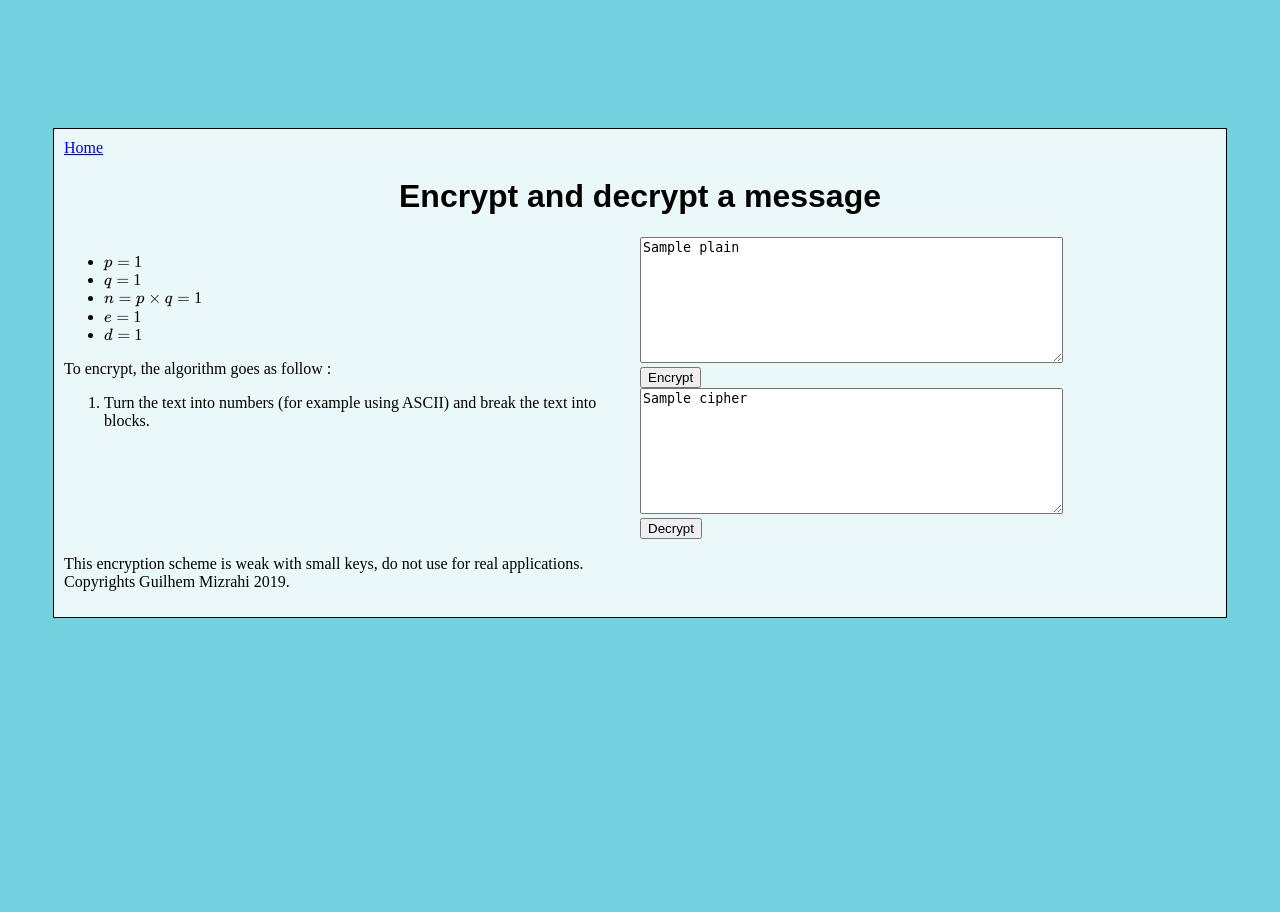
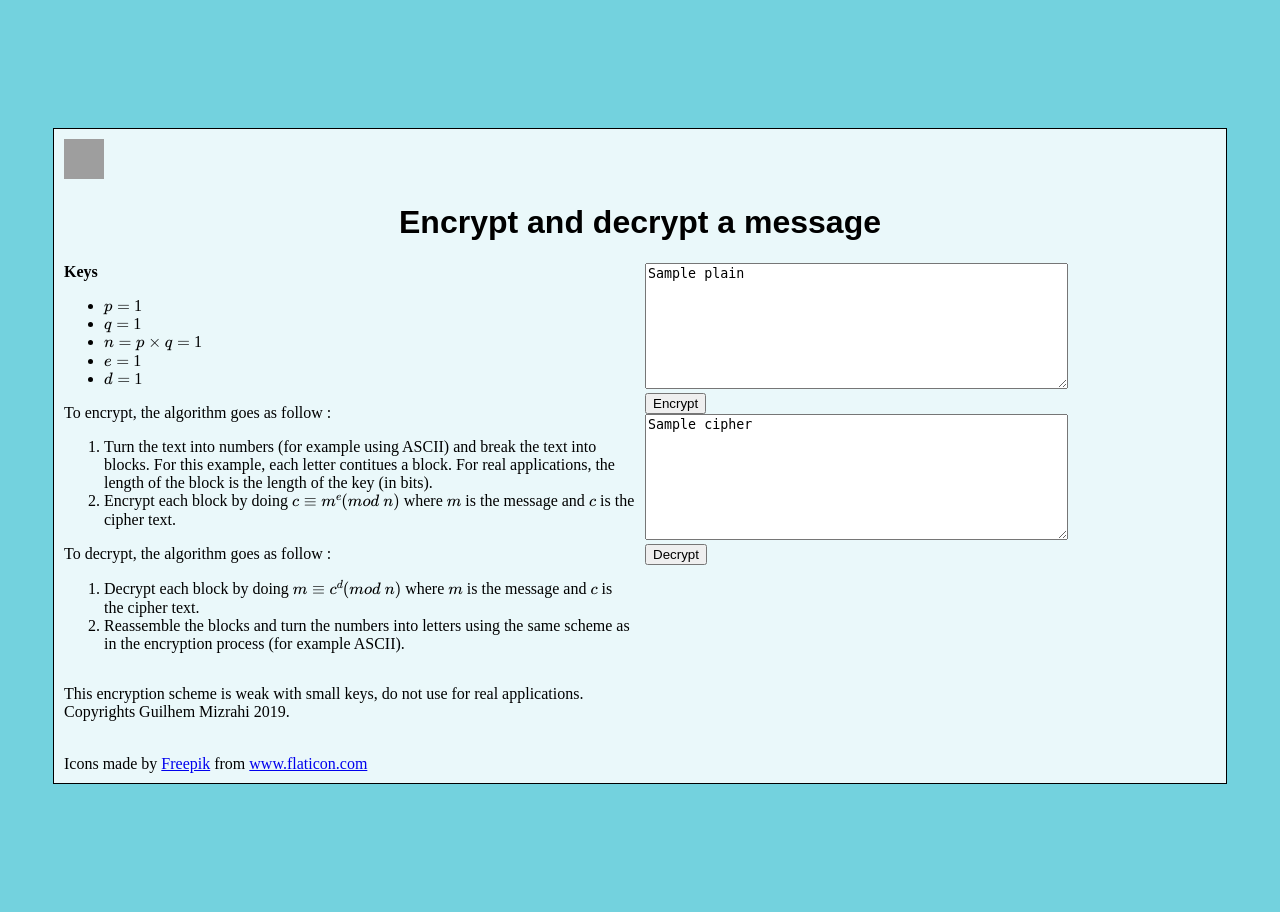
Before and after one commit to g-mizrahi/tinyRSA, a Flask app: template templates/encrypt.html in a window 1280 px wide. Before the commit the page ends 618 px from the top, so only its background shows below. Run offline with Flask 2, Linux system fonts and the light colour scheme; tables that the repository leaves empty hold one stand-in row (values such as "Sample post"); the template is opened without the code that fills it: values that come from a table or form of the project are taken from there, most other values are stand-ins (such as "Sample title", 1, 10 or a date in 2020); grey boxes are pictures that could not be loaded.

Commit message:
added algorithm description

```diff
--- a/app.py
+++ b/app.py
@@ -38,8 +38,8 @@ def index():
         return(render_template("index.html"))
     elif request.method=='POST':
         if request.form['generate']:
-            p=choose_prime(32)
-            q=choose_prime(32)
+            p=choose_prime(20)
+            q=choose_prime(20)
             n=p*q
             e=choose_exponent(n)
             d=compute_inverse(e, lcm(p-1, q-1))
--- a/static/css/styles.css
+++ b/static/css/styles.css
@@ -18,6 +18,7 @@ h1{
 #crypto{
   display: grid;
   grid-template-columns: 1fr 1fr;
+  grid-gap: 10px;
 }
 
 #keys{
--- a/templates/encrypt.html
+++ b/templates/encrypt.html
@@ -5,11 +5,12 @@
 {% endblock %}
 
 {% block body %}
-<a href="/">Home</a>
+<a href="/"><img src="{{ url_for('static', filename='images/home.svg') }}" alt="home" style="width:40px;height:40px;"></a>
 <h1>Encrypt and decrypt a message</h1>
 <div id="crypto">
 <div id="keys">
   {% if keys|length == 1 %}
+  <span><b>Keys</b></span>
   <ul>
     <li>\(p=\) {{ keys[0].p }}</li>
     <li>\(q=\) {{ keys[0].q }}</li>
@@ -19,7 +20,13 @@
   </ul>
   <p>To encrypt, the algorithm goes as follow :</p>
   <ol>
-    <li>Turn the text into numbers (for example using ASCII) and break the text into blocks.</li>
+    <li>Turn the text into numbers (for example using ASCII) and break the text into blocks. For this example, each letter contitues a block. For real applications, the length of the block is the length of the key (in bits).</li>
+    <li>Encrypt each block by doing \(c\equiv m^e(mod\ n)\) where \(m\) is the message and \(c\) is the cipher text.</li>
+  </ol>
+  <p>To decrypt, the algorithm goes as follow :</p>
+  <ol>
+    <li>Decrypt each block by doing \(m\equiv c^d(mod\ n)\) where \(m\) is the message and \(c\) is the cipher text.</li>
+    <li>Reassemble the blocks and turn the numbers into letters using the same scheme as in the encryption process (for example ASCII).</li>
   </ol>
   {% else %}
   <p>Something went wrong please go back to the home page</p>
@@ -41,5 +48,7 @@
 {% endblock %}
 
 {% block footer %}
-<p>This encryption scheme is weak with small keys, do not use for real applications.<br>Copyrights Guilhem Mizrahi 2019.</p>
+<p>This encryption scheme is weak with small keys, do not use for real applications.<br>
+Copyrights Guilhem Mizrahi 2019.</p><br>
+<div>Icons made by <a href="https://www.flaticon.com/authors/freepik" title="Freepik">Freepik</a> from <a href="https://www.flaticon.com/" title="Flaticon">www.flaticon.com</a></div>
 {% endblock %}
--- a/templates/index.html
+++ b/templates/index.html
@@ -5,7 +5,7 @@
 {% endblock %}
 
 {% block body %}
-<a href="/">Home</a>
+<a href="/"><img src="{{ url_for('static', filename='images/home.svg') }}" alt="home" style="width:40px;height:40px;"></a>
 <h1>tinyRSA, Keep It Simple</h1>
 
 <p>
@@ -20,5 +20,7 @@
 {% endblock %}
 
 {% block footer %}
-<p>This encryption scheme is weak with small keys, do not use for real applications.<br>Copyrights Guilhem Mizrahi 2019.</p>
+<p>This encryption scheme is weak with small keys, do not use for real applications.<br>
+Copyrights Guilhem Mizrahi 2019.</p><br>
+<div>Icons made by <a href="https://www.flaticon.com/authors/freepik" title="Freepik">Freepik</a> from <a href="https://www.flaticon.com/" title="Flaticon">www.flaticon.com</a></div>
 {% endblock %}
```
